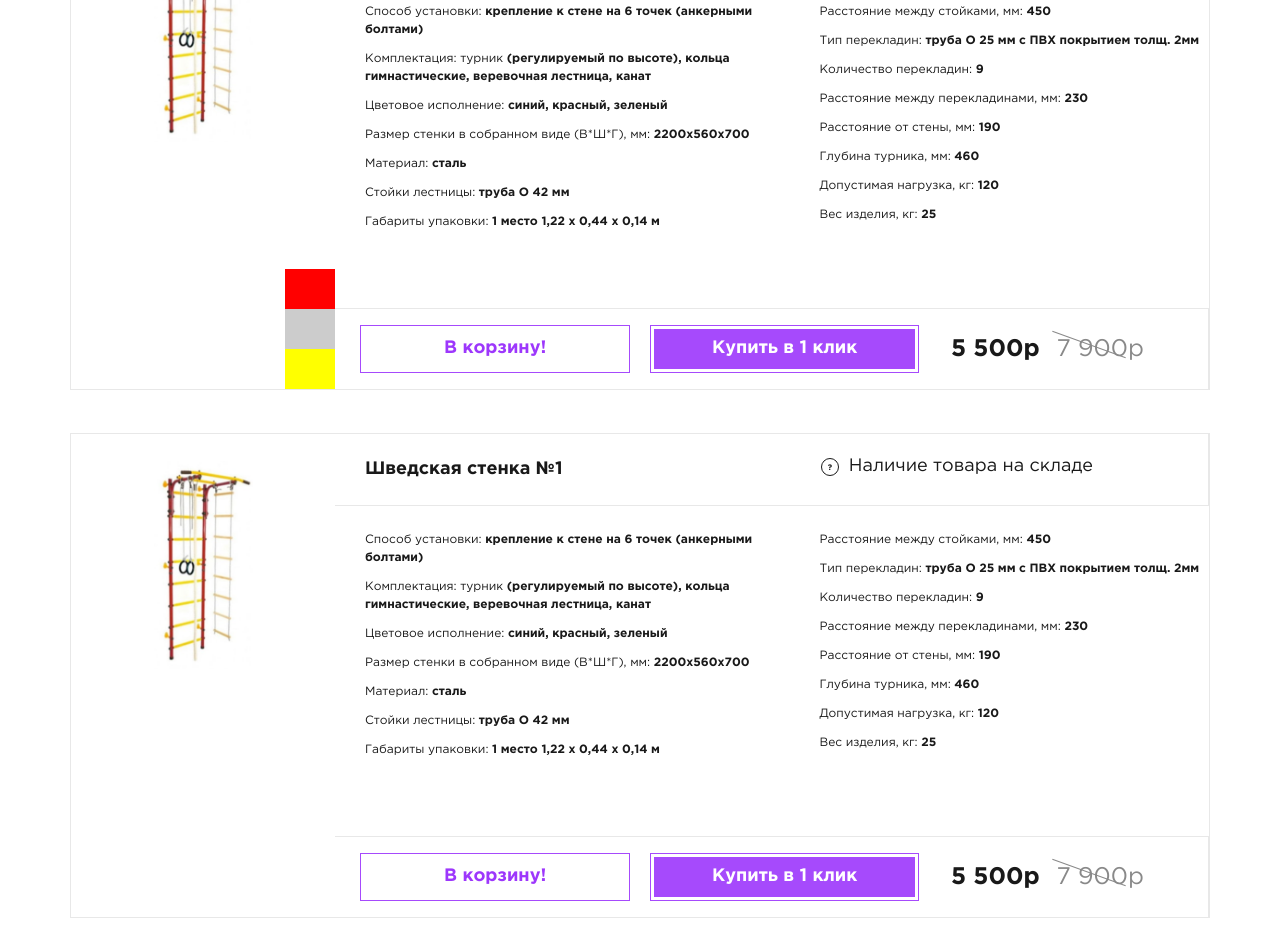
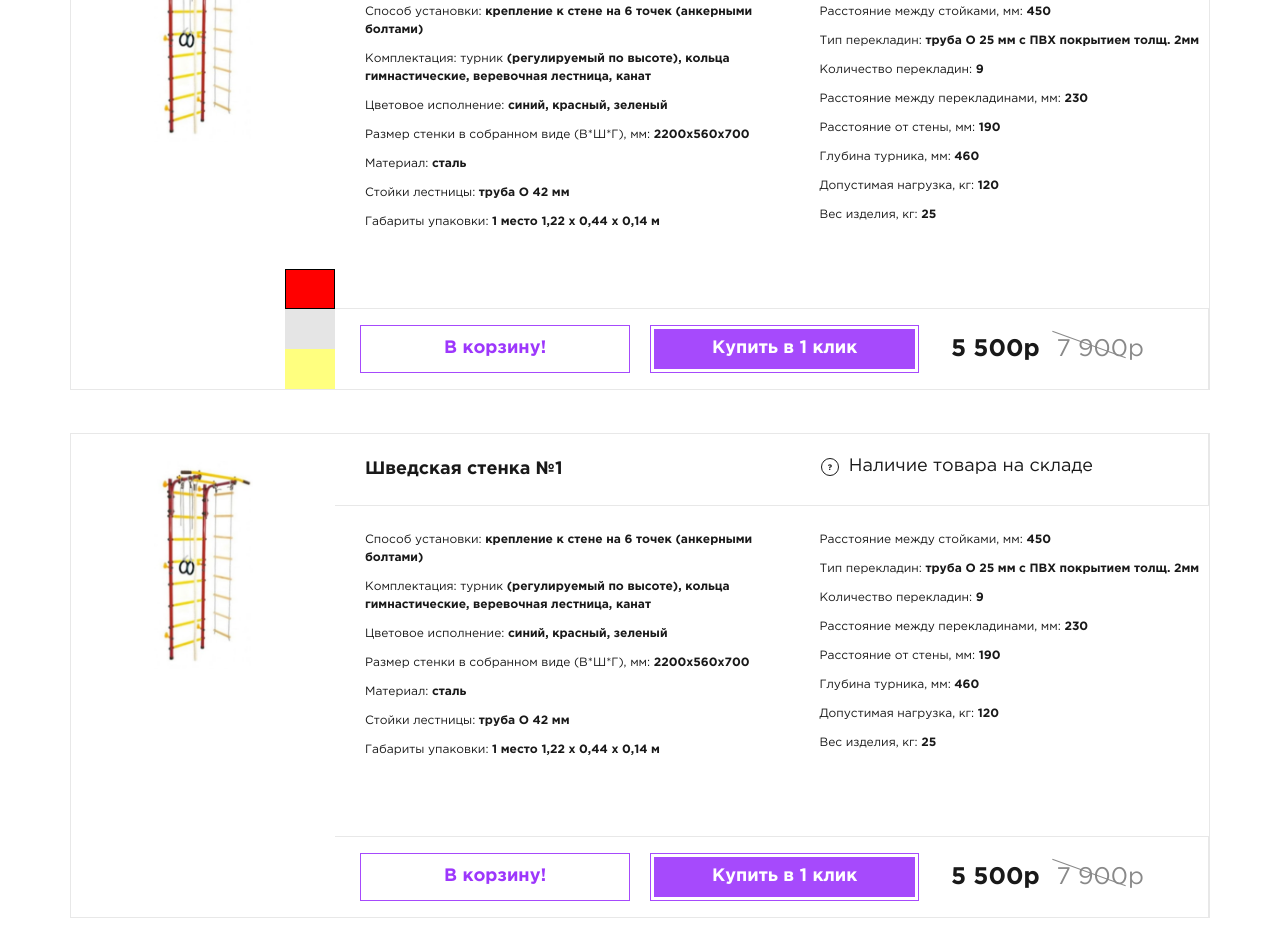
Before and after one commit to santer545/shwed, a website: page main.html in a window 1280 px wide. Shown: the part 1473-2420 px from the top of the page. Drawn offline with nearby package versions, Linux system fonts and the light colour scheme; files that its build step writes are made by us from their sources; files whose address does not match are found by name.

Commit message:
29.06.2017

```diff
--- a/main.html
+++ b/main.html
@@ -87,7 +87,7 @@
                 <div class="catalog-block">
                     <figure class="catalog-img">
                         <ul class="catalog-color">
-                            <li style="background-color: #ff0000;"></li>
+                            <li class="active" style="background-color: #ff0000;"></li>
                             <li style="background-color: #cccccc;"></li>
                             <li style="background-color: #ff0;"></li>
                         </ul>
--- a/sass/my-components/global.scss
+++ b/sass/my-components/global.scss
@@ -479,6 +479,16 @@ strong {
         li {
             width: 50px;
             height: 40px;
+            cursor: pointer;
+            opacity: 0.5;
+            transition: opacity 0.3s;
+            &:hover {
+                opacity: 1;
+            }
+            &.active {
+                border: 1px solid #000;
+                opacity: 1;
+            }
         }
     }
     &-img {
```
Also changed, not shown: dist/css/style.css, dist/css/style.min.css, dist/main.html.
